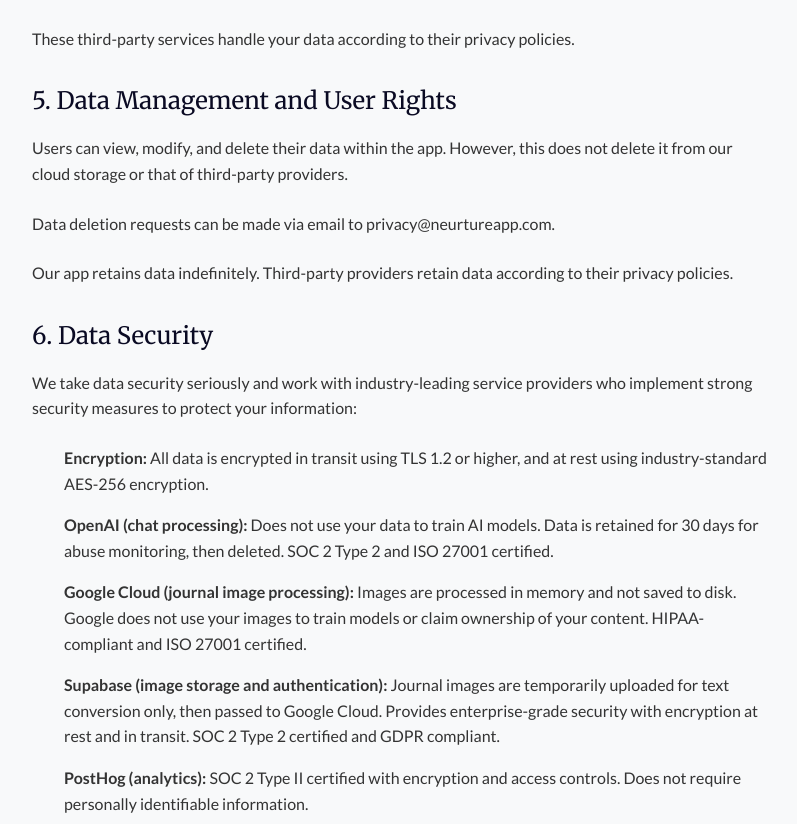
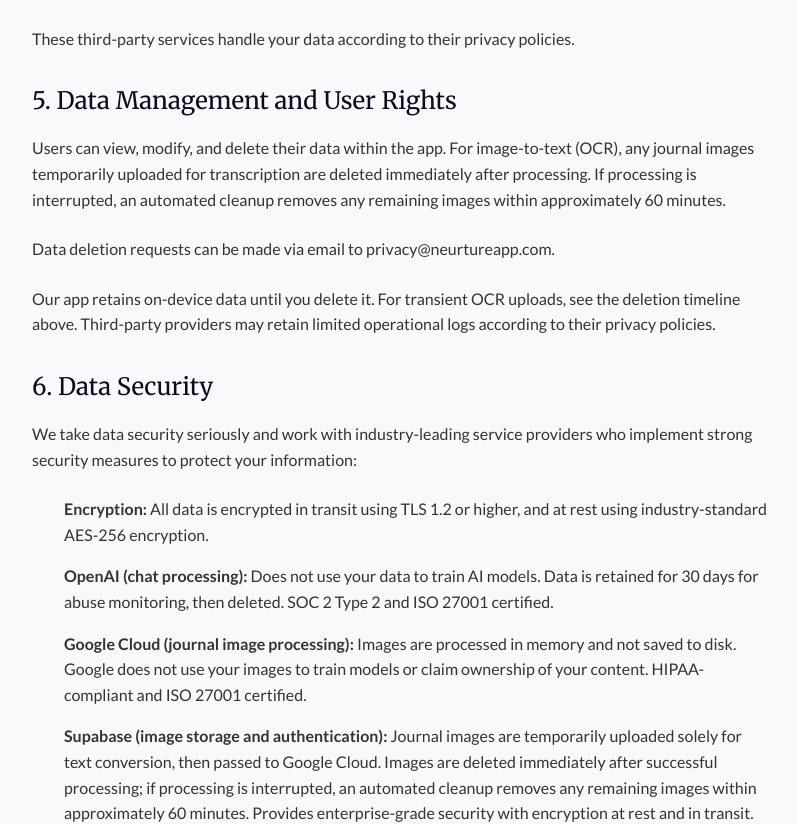
Before and after one commit to neurture/neurture-site, a Next.js app: page /privacy-policy in a window 1280 px wide. Shown: the part 1644-2468 px from the top of the page, without its empty margins (240-1037 px from the left). Built offline with nearby package versions, Linux system fonts and the light colour scheme.

Commit message:
Update privacy policy: document OCR image deletion and retention timeline

```diff
--- a/src/app/privacy-policy/page.tsx
+++ b/src/app/privacy-policy/page.tsx
@@ -3,7 +3,7 @@
     <main className="bg-[#f8f9fa]">
       <section className="max-w-[800px] mx-auto py-12 px-8">
         <h1 className="text-[3rem] text-[#0a0a23] mb-6 font-serif">Privacy policy</h1>
-        <span className="italic mb-8 block">Last Updated: September 30, 2025</span>
+        <span className="italic mb-8 block">Last Updated: October 1, 2025</span>
 
         <h2 className="text-[1.5rem] text-[#0a0a23] mt-8 mb-4 font-serif">1. Introduction</h2>
         <p className="mb-6 leading-[1.6]">
@@ -77,17 +77,20 @@
 
         <h2 className="text-[1.5rem] text-[#0a0a23] mt-8 mb-4 font-serif">5. Data Management and User Rights</h2>
         <p className="mb-6 leading-[1.6]">
-          Users can view, modify, and delete their data within the app. However,
-          this does not delete it from our cloud storage or that of third-party
-          providers.
+          Users can view, modify, and delete their data within the app. For
+          image-to-text (OCR), any journal images temporarily uploaded for
+          transcription are deleted immediately after processing. If processing
+          is interrupted, an automated cleanup removes any remaining images
+          within approximately 60 minutes.
         </p>
         <p className="mb-6 leading-[1.6]">
           Data deletion requests can be made via email to
           privacy@neurtureapp.com.
         </p>
         <p className="mb-6 leading-[1.6]">
-          Our app retains data indefinitely. Third-party providers retain data
-          according to their privacy policies.
+          Our app retains on-device data until you delete it. For transient OCR
+          uploads, see the deletion timeline above. Third-party providers may
+          retain limited operational logs according to their privacy policies.
         </p>
 
         <h2 className="text-[1.5rem] text-[#0a0a23] mt-8 mb-4 font-serif">6. Data Security</h2>
@@ -112,8 +115,10 @@
           </li>
           <li className="mb-4 leading-[1.6]">
             <strong>Supabase (image storage and authentication):</strong> Journal images are temporarily
-            uploaded for text conversion only, then passed to Google Cloud. Provides enterprise-grade security
-            with encryption at rest and in transit. SOC 2 Type 2 certified and GDPR compliant.
+            uploaded solely for text conversion, then passed to Google Cloud. Images are deleted immediately
+            after successful processing; if processing is interrupted, an automated cleanup removes any
+            remaining images within approximately 60 minutes. Provides enterprise-grade security with
+            encryption at rest and in transit. SOC 2 Type 2 certified and GDPR compliant.
           </li>
           <li className="mb-4 leading-[1.6]">
             <strong>PostHog (analytics):</strong> SOC 2 Type II certified with encryption and
```
